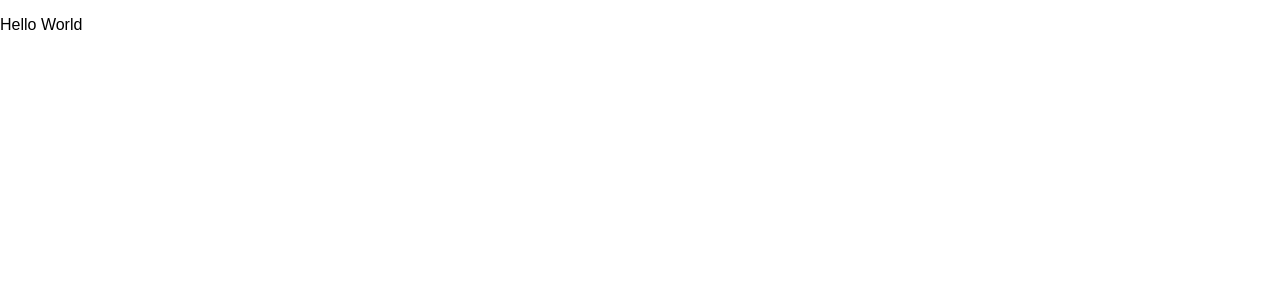
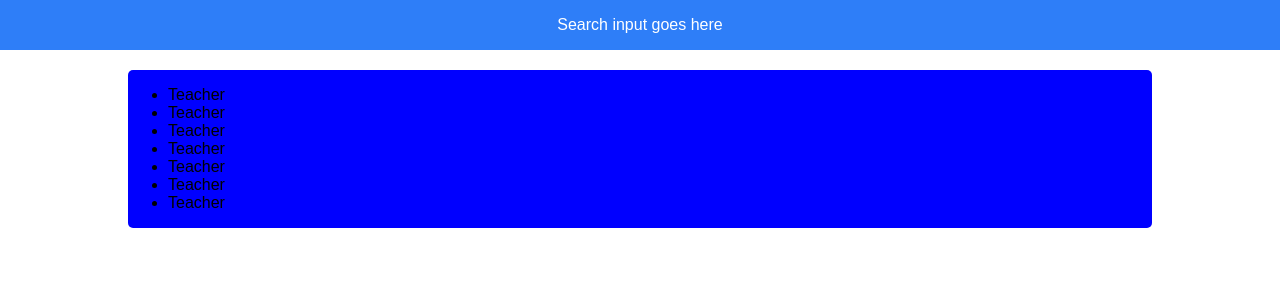
Before and after one commit to mabuyo/Chalk-CodingChallenge, a React (Create React App) app: page / in a window 1280 px wide. Shown: the top 300 px of the page. Built offline with nearby package versions, Linux system fonts and the light colour scheme.

Commit message:
Basic layout and components stubbed in.

```diff
--- a/src/App.css
+++ /dev/null
@@ -1,28 +0,0 @@
-.App {
-  text-align: center;
-}
-
-.App-logo {
-  animation: App-logo-spin infinite 20s linear;
-  height: 80px;
-}
-
-.App-header {
-  background-color: #222;
-  height: 150px;
-  padding: 20px;
-  color: white;
-}
-
-.App-title {
-  font-size: 1.5em;
-}
-
-.App-intro {
-  font-size: large;
-}
-
-@keyframes App-logo-spin {
-  from { transform: rotate(0deg); }
-  to { transform: rotate(360deg); }
-}
--- a/src/App.js
+++ b/src/App.js
@@ -1,10 +1,20 @@
 import React, { Component } from "react";
-import "./App.css";
+import Header from "./components/Header";
+import TeacherList from "./components/TeacherList";
 
 class App extends Component {
   render() {
-    return <p>Hello World</p>;
+    return <div style={styles.app}><Header /><TeacherList /></div>;
   }
 }
 
+const styles = {
+  app: {
+    display: "flex",
+    flexDirection: "column",
+    justifyContent: "center",
+    alignItems: "center"
+  }
+};
+
 export default App;
--- /dev/null
+++ b/src/components/Header.js
@@ -0,0 +1,20 @@
+import React from "react";
+import SearchInput from "./SearchInput";
+
+const Header = () => {
+  return <div style={styles.header}><SearchInput /></div>;
+};
+
+const styles = {
+  header: {
+    backgroundColor: "#2E7EF8",
+    display: "flex",
+    flex: 1,
+    width: "100%",
+    height: "100px",
+    alignItems: "center",
+    justifyContent: "center"
+  }
+};
+
+export default Header;
--- /dev/null
+++ b/src/components/SearchInput.js
@@ -0,0 +1,15 @@
+import React, { Component } from "react";
+
+class SearchInput extends Component {
+  render() {
+    return <p style={styles.search}>Search input goes here</p>;
+  }
+}
+
+const styles = {
+  search: {
+    color: "white"
+  }
+};
+
+export default SearchInput;
--- /dev/null
+++ b/src/components/TeacherList.js
@@ -0,0 +1,30 @@
+import React, { Component } from "react";
+
+class TeacherList extends Component {
+  render() {
+    return (
+      <div style={styles.listContainer}>
+        <ul>
+          <li>Teacher</li>
+          <li>Teacher</li>
+          <li>Teacher</li>
+          <li>Teacher</li>
+          <li>Teacher</li>
+          <li>Teacher</li>
+          <li>Teacher</li>
+        </ul>
+      </div>
+    );
+  }
+}
+
+const styles = {
+  listContainer: {
+    backgroundColor: "blue",
+    width: "80%",
+    marginTop: "20px",
+    borderRadius: "5px"
+  }
+};
+
+export default TeacherList;
```
